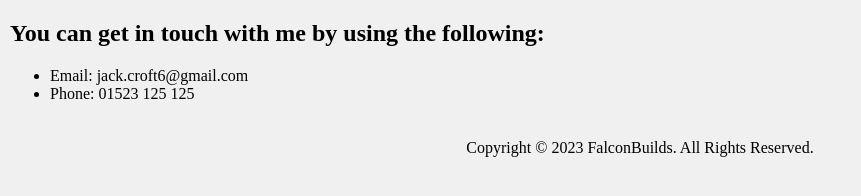
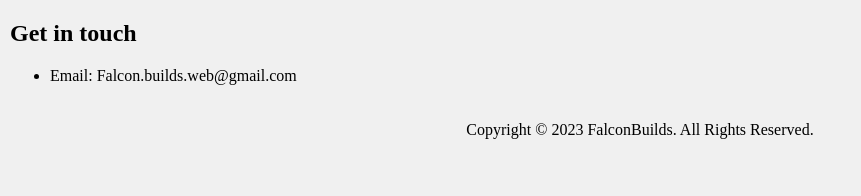
Before and after one commit to FalconBuilds/updated-portfolio, a plain HTML site: page Public/contact.html in a window 1280 px wide. Shown: the whole page, without its empty margins (0-861 px from the left). Drawn offline with Linux system fonts and the light colour scheme.

Commit message:
Update contact.html

```diff
--- a/Public/contact.html
+++ b/Public/contact.html
@@ -6,11 +6,10 @@
     <link rel="stylesheet" href="./style.css"/>
 </head>
 <body class="body2">
-    <h2 class="contact-header"> You can get in touch with me by using the following:</h2>
+    <h2 class="contact-header"> Get in touch</h2>
     <p>
         <ul>
-            <li>Email: jack.croft6@gmail.com</li>
-            <li>Phone: 01523 125 125</li>
+            <li>Email: Falcon.builds.web@gmail.com</li>
         </ul>
     </p>
     <footer>Copyright © 2023 FalconBuilds. All Rights Reserved. </footer>
```
